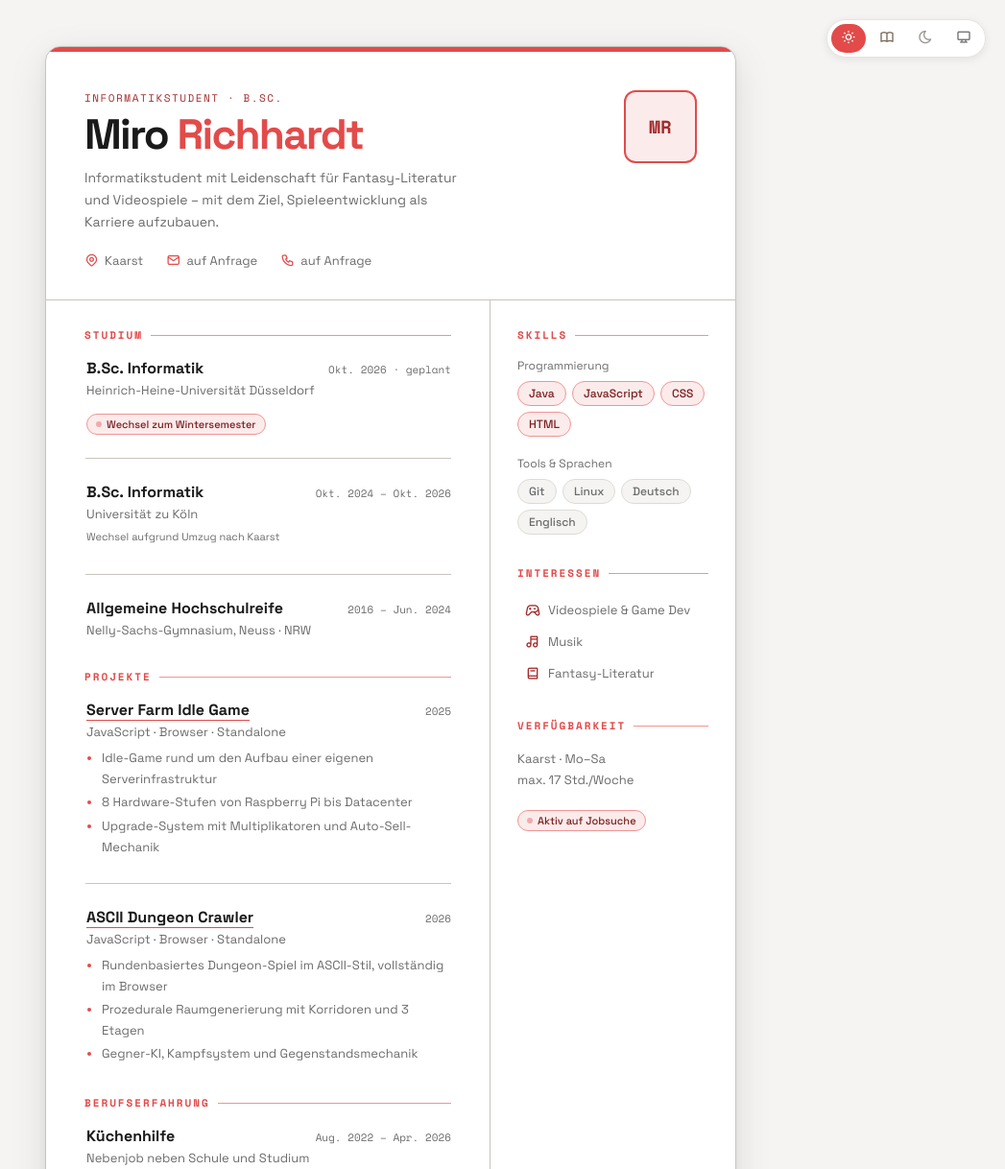
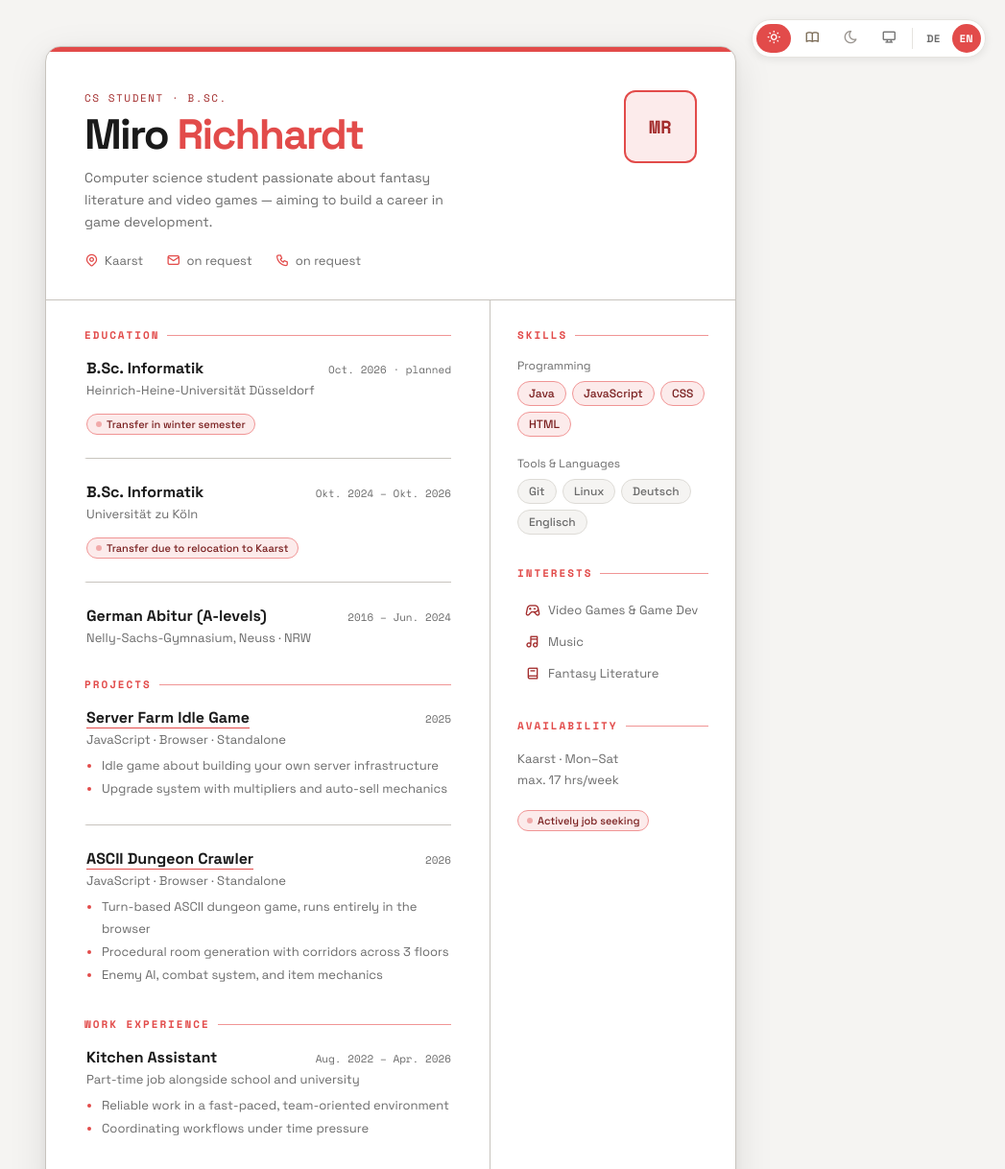
Before and after one commit to Fmeilrios/portfolio, a plain HTML site: page miro_richhardt_resume.html in a window 1280 px wide. Shown: the top 1218 px of the page at 96% size, without its empty margins (233-1280 px from the left). Drawn offline with nearby package versions, Linux system fonts and the light colour scheme.

Commit message:
Add DE/EN i18n, move games to projects/, stagger on lang switch
- New i18n.js: full DE/EN translations for all pages and game messages
- DE/EN toggle buttons in theme switcher pill on every page
- Stagger animation triggers on language switch (same as theme switch)
- Game files moved to projects/ folder
- Status badge styling for edu2 relocation note
- Remove redundant bullet points (hardware tiers, work.li2)
- Update README with localization and new project paths

Co-Authored-By: Claude Sonnet 4.6 <noreply@anthropic.com>

```diff
--- /dev/null
+++ b/i18n.js
@@ -0,0 +1,179 @@
+(function () {
+  const LANG_KEY = 'resume-lang';
+
+  const T = {
+    de: {
+      // resume page
+      'resume.title':         'Miro Richhardt – Informatikstudent',
+      'resume.eyebrow':       'Informatikstudent · B.Sc.',
+      'resume.tagline':       'Informatikstudent mit Leidenschaft für Fantasy-Literatur und Videospiele – mit dem Ziel, Spieleentwicklung als Karriere aufzubauen.',
+      'resume.on-request':    'auf Anfrage',
+      'section.education':    'Studium',
+      'edu1.date':            'Okt. 2026 · geplant',
+      'edu1.badge':           'Wechsel zum Wintersemester',
+      'edu2.note':            'Wechsel aufgrund Umzug nach Kaarst',
+      'edu3.title':           'Allgemeine Hochschulreife',
+      'section.projects':     'Projekte',
+      'sf.li1':               'Idle-Game rund um den Aufbau einer eigenen Serverinfrastruktur',
+      'sf.li2':               '8 Hardware-Stufen von Raspberry Pi bis Datacenter',
+      'sf.li3':               'Upgrade-System mit Multiplikatoren und Auto-Sell-Mechanik',
+      'dc.li1':               'Rundenbasiertes Dungeon-Spiel im ASCII-Stil, vollständig im Browser',
+      'dc.li2':               'Prozedurale Raumgenerierung mit Korridoren und 3 Etagen',
+      'dc.li3':               'Gegner-KI, Kampfsystem und Gegenstandsmechanik',
+      'section.work':         'Berufserfahrung',
+      'work.title':           'Küchenhilfe',
+      'work.sub':             'Nebenjob neben Schule und Studium',
+      'work.li1':             'Zuverlässige Arbeit in einem schnellen, teamorientierten Umfeld',
+      'work.li2':             'Verantwortungsbewusstsein und Durchhaltevermögen über mehrere Jahre',
+      'work.li3':             'Koordination von Abläufen unter Zeitdruck',
+      'section.skills':       'Skills',
+      'skills.prog':          'Programmierung',
+      'skills.tools':         'Tools & Sprachen',
+      'section.interests':    'Interessen',
+      'interest.games':       'Videospiele & Game Dev',
+      'interest.music':       'Musik',
+      'interest.fantasy':     'Fantasy-Literatur',
+      'section.avail':        'Verfügbarkeit',
+      'avail.detail':         'Kaarst · Mo–Sa<br>max. 17 Std./Woche',
+      'avail.badge':          'Aktiv auf Jobsuche',
+      // dungeon page
+      'dungeon.back':         '← zurück zum lebenslauf',
+      'dungeon.hint.keys':    'WASD / Pfeiltasten',
+      'dungeon.hint.player':  'Du',
+      'dungeon.hint.enemies': 'Feinde',
+      'dungeon.hint.flask':   'Heiltrank',
+      'dungeon.hint.atk':     'ATK-Drop',
+      'dungeon.hint.stairs':  'Treppe',
+      'dungeon.hint.restart': 'R = Neustart',
+      // dungeon game messages
+      'game.welcome':         'Willkommen! Erkunde den Dungeon. R = Neustart.',
+      'game.enemy.killed':    dmg => `Feind besiegt! (+${dmg} Schaden)`,
+      'game.atk.drop':        'Ein Angriffsbuff fiel zu Boden!',
+      'game.enemy.hit':       (dmg, hp) => `Treffer! ${dmg} Schaden → Feind HP: ${hp}`,
+      'game.floor.next':      floor => `Du steigst tiefer hinab... Etage ${floor}.`,
+      'game.win':             '★ Dungeon bezwungen! Du hast gewonnen! (R = Neustart)',
+      'game.overheal':        (ov, max) => `Überheilung! Max HP +${ov} (jetzt ${max})`,
+      'game.heal':            heal => `Heiltrank! +${heal} HP`,
+      'game.atk.buff':        (atk, tot) => `Angriffsbuff! ATK +${atk} (jetzt ${tot})`,
+      'game.dead':            '† Du bist gestorben. (R = Neustart)',
+      'game.enemy.attack':    dmg => `Feind trifft dich! −${dmg} HP`,
+      'game.stats':           (bar, hp, max, atk, floor, n) => `HP [${bar}] ${hp}/${max}   ATK ${atk}   Etage ${floor}/3   Feinde ${n}`,
+      // serverfarm page
+      'sf.back':              '← zurück zum lebenslauf',
+      'sf.reset.title':       'Fortschritt zurücksetzen',
+      'sf.confirm.reset':     'Fortschritt wirklich zurücksetzen?',
+      'sf.farm.label':        'Deine Farm',
+      'sf.farm.empty':        'Leer — kaufe deinen ersten Server',
+      'sf.section.hardware':  'Hardware',
+      'sf.section.upgrades':  'Upgrades',
+    },
+    en: {
+      // resume page
+      'resume.title':         'Miro Richhardt – CS Student',
+      'resume.eyebrow':       'CS Student · B.Sc.',
+      'resume.tagline':       'Computer science student passionate about fantasy literature and video games — aiming to build a career in game development.',
+      'resume.on-request':    'on request',
+      'section.education':    'Education',
+      'edu1.date':            'Oct. 2026 · planned',
+      'edu1.badge':           'Transfer in winter semester',
+      'edu2.note':            'Transfer due to relocation to Kaarst',
+      'edu3.title':           'German Abitur (A-levels)',
+      'section.projects':     'Projects',
+      'sf.li1':               'Idle game about building your own server infrastructure',
+      'sf.li2':               '8 hardware tiers from Raspberry Pi to Data Center',
+      'sf.li3':               'Upgrade system with multipliers and auto-sell mechanics',
+      'dc.li1':               'Turn-based ASCII dungeon game, runs entirely in the browser',
+      'dc.li2':               'Procedural room generation with corridors across 3 floors',
+      'dc.li3':               'Enemy AI, combat system, and item mechanics',
+      'section.work':         'Work Experience',
+      'work.title':           'Kitchen Assistant',
+      'work.sub':             'Part-time job alongside school and university',
+      'work.li1':             'Reliable work in a fast-paced, team-oriented environment',
+      'work.li2':             'Accountability and perseverance over several years',
+      'work.li3':             'Coordinating workflows under time pressure',
+      'section.skills':       'Skills',
+      'skills.prog':          'Programming',
+      'skills.tools':         'Tools & Languages',
+      'section.interests':    'Interests',
+      'interest.games':       'Video Games & Game Dev',
+      'interest.music':       'Music',
+      'interest.fantasy':     'Fantasy Literature',
+      'section.avail':        'Availability',
+      'avail.detail':         'Kaarst · Mon–Sat<br>max. 17 hrs/week',
+      'avail.badge':          'Actively job seeking',
+      // dungeon page
+      'dungeon.back':         '← back to resume',
+      'dungeon.hint.keys':    'WASD / Arrow keys',
+      'dungeon.hint.player':  'You',
+      'dungeon.hint.enemies': 'Enemies',
+      'dungeon.hint.flask':   'Health potion',
+      'dungeon.hint.atk':     'ATK drop',
+      'dungeon.hint.stairs':  'Stairs',
+      'dungeon.hint.restart': 'R = Restart',
+      // dungeon game messages
+      'game.welcome':         'Welcome! Explore the dungeon. R = Restart.',
+      'game.enemy.killed':    dmg => `Enemy defeated! (+${dmg} damage)`,
+      'game.atk.drop':        'An attack buff dropped!',
+      'game.enemy.hit':       (dmg, hp) => `Hit! ${dmg} damage → Enemy HP: ${hp}`,
+      'game.floor.next':      floor => `You descend deeper... Floor ${floor}.`,
+      'game.win':             '★ Dungeon conquered! You win! (R = Restart)',
+      'game.overheal':        (ov, max) => `Overheal! Max HP +${ov} (now ${max})`,
+      'game.heal':            heal => `Health potion! +${heal} HP`,
+      'game.atk.buff':        (atk, tot) => `Attack buff! ATK +${atk} (now ${tot})`,
+      'game.dead':            '† You died. (R = Restart)',
+      'game.enemy.attack':    dmg => `Enemy hits you! −${dmg} HP`,
+      'game.stats':           (bar, hp, max, atk, floor, n) => `HP [${bar}] ${hp}/${max}   ATK ${atk}   Floor ${floor}/3   Enemies ${n}`,
+      // serverfarm page
+      'sf.back':              '← back to resume',
+      'sf.reset.title':       'Reset progress',
+      'sf.confirm.reset':     'Really reset all progress?',
+      'sf.farm.label':        'Your Farm',
+      'sf.farm.empty':        'Empty — buy your first server',
+      'sf.section.hardware':  'Hardware',
+      'sf.section.upgrades':  'Upgrades',
+    },
+  };
+
+  let lang = localStorage.getItem(LANG_KEY) ||
+    (navigator.language && navigator.language.startsWith('de') ? 'de' : 'en');
+
+  window.t = function (key) {
+    const args = Array.prototype.slice.call(arguments, 1);
+    const val = (T[lang] || T.de)[key] != null ? (T[lang] || T.de)[key] : (T.de[key] != null ? T.de[key] : key);
+    return typeof val === 'function' ? val.apply(null, args) : val;
+  };
+
+  function applyTranslations() {
+    var titleKey = document.documentElement.dataset.titleKey;
+    if (titleKey) document.title = window.t(titleKey);
+    document.querySelectorAll('[data-i18n]').forEach(function (el) {
+      el.textContent = window.t(el.dataset.i18n);
+    });
+    document.querySelectorAll('[data-i18n-html]').forEach(function (el) {
+      el.innerHTML = window.t(el.dataset.i18nHtml);
+    });
+    document.querySelectorAll('[data-i18n-title]').forEach(function (el) {
+      el.title = window.t(el.dataset.i18nTitle);
+    });
+    document.querySelectorAll('.lang-btn').forEach(function (btn) {
+      btn.classList.toggle('active', btn.dataset.lang === lang);
+    });
+    if (typeof onLangChange === 'function') onLangChange();
+  }
+
+  window.applyLang = function (newLang) {
+    lang = newLang;
+    window.currentLang = lang;
+    localStorage.setItem(LANG_KEY, lang);
+    document.documentElement.lang = lang;
+    applyTranslations();
+  };
+
+  window.currentLang = lang;
+
+  if (document.readyState === 'loading') {
+    document.addEventListener('DOMContentLoaded', function () { window.applyLang(lang, false); });
+  } else {
+    window.applyLang(lang, false);
+  }
+})();
--- a/main.js
+++ b/main.js
@@ -43,6 +43,8 @@
     staggerElements();
   }
 
+  window.onLangChange = staggerElements;
+
   document.readyState === 'loading'
     ? document.addEventListener('DOMContentLoaded', init)
     : init();
--- a/miro_richhardt_resume.html
+++ b/miro_richhardt_resume.html
@@ -1,5 +1,5 @@
 <!DOCTYPE html>
-<html lang="de">
+<html lang="de" data-title-key="resume.title">
 <head>
 <meta charset="UTF-8">
 <meta name="viewport" content="width=device-width, initial-scale=1.0">
@@ -9,11 +9,14 @@
 <link rel="stylesheet" href="style.css">
 </head>
 <body>
-<div class="theme-switcher" role="group" aria-label="Theme auswählen">
+<div class="theme-switcher" role="group" aria-label="Theme">
   <button class="theme-btn" data-theme="light" title="Light"><i class="ti ti-sun" aria-hidden="true"></i></button>
   <button class="theme-btn" data-theme="reader" title="Reader"><i class="ti ti-book" aria-hidden="true"></i></button>
   <button class="theme-btn" data-theme="dark" title="Dark"><i class="ti ti-moon" aria-hidden="true"></i></button>
   <button class="theme-btn" data-theme="black" title="Black (OLED)"><i class="ti ti-device-desktop" aria-hidden="true"></i></button>
+  <span class="switcher-sep"></span>
+  <button class="lang-btn" data-lang="de" onclick="applyLang('de')">DE</button>
+  <button class="lang-btn" data-lang="en" onclick="applyLang('en')">EN</button>
 </div>
 <div class="resume">
   <div class="accent-bar"></div>
@@ -21,9 +24,9 @@
   <div class="header">
     <div class="header-grid">
       <div>
-        <div class="eyebrow">Informatikstudent · B.Sc.</div>
+        <div class="eyebrow" data-i18n="resume.eyebrow">Informatikstudent · B.Sc.</div>
         <div class="name">Miro <span>Richhardt</span></div>
-        <div class="tagline">Informatikstudent mit Leidenschaft für Fantasy-Literatur und Videospiele – mit dem Ziel, Spieleentwicklung als Karriere aufzubauen.</div>
+        <div class="tagline" data-i18n="resume.tagline">Informatikstudent mit Leidenschaft für Fantasy-Literatur und Videospiele – mit dem Ziel, Spieleentwicklung als Karriere aufzubauen.</div>
         <div class="contact-row">
           <a class="contact-item" href="https://maps.app.goo.gl/MgGUWEsdtUZaMnjy6" target="_blank" rel="noopener">
             <i class="ti ti-map-pin" aria-hidden="true"></i>
@@ -31,11 +34,11 @@
           </a>
           <span class="contact-item">
             <i class="ti ti-mail" aria-hidden="true"></i>
-            auf Anfrage
+            <span data-i18n="resume.on-request">auf Anfrage</span>
           </span>
           <span class="contact-item">
             <i class="ti ti-phone" aria-hidden="true"></i>
-            auf Anfrage
+            <span data-i18n="resume.on-request">auf Anfrage</span>
           </span>
         </div>
       </div>
@@ -47,15 +50,15 @@
     <div class="main-col">
 
       <div class="section-gap">
-        <div class="section-label">Studium</div>
+        <div class="section-label" data-i18n="section.education">Studium</div>
 
         <div class="entry">
           <div class="entry-header">
             <div class="entry-title">B.Sc. Informatik</div>
-            <div class="entry-date">Okt. 2026 · geplant</div>
+            <div class="entry-date" data-i18n="edu1.date">Okt. 2026 · geplant</div>
           </div>
           <div class="entry-sub">Heinrich-Heine-Universität Düsseldorf</div>
-          <div class="status-badge"><div class="dot"></div>Wechsel zum Wintersemester</div>
+          <div class="status-badge"><div class="dot"></div><span data-i18n="edu1.badge">Wechsel zum Wintersemester</span></div>
         </div>
 
         <div class="entry">
@@ -64,12 +67,12 @@
             <div class="entry-date">Okt. 2024 – Okt. 2026</div>
           </div>
           <div class="entry-sub">Universität zu Köln</div>
-          <div class="entry-sub" style="font-size:11px;margin-top:2px;">Wechsel aufgrund Umzug nach Kaarst</div>
+          <div class="status-badge"><div class="dot"></div><span data-i18n="edu2.note">Wechsel aufgrund Umzug nach Kaarst</span></div>
         </div>
 
         <div class="entry">
           <div class="entry-header">
-            <div class="entry-title">Allgemeine Hochschulreife</div>
+            <div class="entry-title" data-i18n="edu3.title">Allgemeine Hochschulreife</div>
             <div class="entry-date">2016 – Jun. 2024</div>
           </div>
           <div class="entry-sub">Nelly-Sachs-Gymnasium, Neuss · NRW</div>
@@ -77,48 +80,46 @@
       </div>
 
       <div class="section-gap">
-        <div class="section-label">Projekte</div>
+        <div class="section-label" data-i18n="section.projects">Projekte</div>
 
-        <div class="entry" style="cursor:pointer" onclick="location.href='serverfarm.html'">
+        <div class="entry" style="cursor:pointer" onclick="location.href='projects/serverfarm.html'">
           <div class="entry-header">
-            <div class="entry-title"><a href="serverfarm.html" style="color:inherit;text-decoration:none;border-bottom:1px solid var(--color-accent);">Server Farm Idle Game</a></div>
+            <div class="entry-title"><a href="projects/serverfarm.html" style="color:inherit;text-decoration:none;border-bottom:1px solid var(--color-accent);">Server Farm Idle Game</a></div>
             <div class="entry-date">2025</div>
           </div>
           <div class="entry-sub">JavaScript · Browser · Standalone</div>
           <ul class="bullet">
-            <li>Idle-Game rund um den Aufbau einer eigenen Serverinfrastruktur</li>
-            <li>8 Hardware-Stufen von Raspberry Pi bis Datacenter</li>
-            <li>Upgrade-System mit Multiplikatoren und Auto-Sell-Mechanik</li>
+            <li data-i18n="sf.li1">Idle-Game rund um den Aufbau einer eigenen Serverinfrastruktur</li>
+            <li data-i18n="sf.li3">Upgrade-System mit Multiplikatoren und Auto-Sell-Mechanik</li>
           </ul>
         </div>
 
-        <div class="entry" style="cursor:pointer" onclick="location.href='dungeon.html'">
+        <div class="entry" style="cursor:pointer" onclick="location.href='projects/dungeon.html'">
           <div class="entry-header">
-            <div class="entry-title"><a href="dungeon.html" style="color:inherit;text-decoration:none;border-bottom:1px solid var(--color-accent);">ASCII Dungeon Crawler</a></div>
+            <div class="entry-title"><a href="projects/dungeon.html" style="color:inherit;text-decoration:none;border-bottom:1px solid var(--color-accent);">ASCII Dungeon Crawler</a></div>
             <div class="entry-date">2026</div>
           </div>
           <div class="entry-sub">JavaScript · Browser · Standalone</div>
           <ul class="bullet">
-            <li>Rundenbasiertes Dungeon-Spiel im ASCII-Stil, vollständig im Browser</li>
-            <li>Prozedurale Raumgenerierung mit Korridoren und 3 Etagen</li>
-            <li>Gegner-KI, Kampfsystem und Gegenstandsmechanik</li>
+            <li data-i18n="dc.li1">Rundenbasiertes Dungeon-Spiel im ASCII-Stil, vollständig im Browser</li>
+            <li data-i18n="dc.li2">Prozedurale Raumgenerierung mit Korridoren und 3 Etagen</li>
+            <li data-i18n="dc.li3">Gegner-KI, Kampfsystem und Gegenstandsmechanik</li>
           </ul>
         </div>
       </div>
 
       <div class="section-gap">
-        <div class="section-label">Berufserfahrung</div>
+        <div class="section-label" data-i18n="section.work">Berufserfahrung</div>
 
         <div class="entry">
           <div class="entry-header">
-            <div class="entry-title">Küchenhilfe</div>
+            <div class="entry-title" data-i18n="work.title">Küchenhilfe</div>
             <div class="entry-date">Aug. 2022 – Apr. 2026</div>
           </div>
-          <div class="entry-sub">Nebenjob neben Schule und Studium</div>
+          <div class="entry-sub" data-i18n="work.sub">Nebenjob neben Schule und Studium</div>
           <ul class="bullet">
-            <li>Zuverlässige Arbeit in einem schnellen, teamorientierten Umfeld</li>
-            <li>Verantwortungsbewusstsein und Durchhaltevermögen über mehrere Jahre</li>
-            <li>Koordination von Abläufen unter Zeitdruck</li>
+            <li data-i18n="work.li1">Zuverlässige Arbeit in einem schnellen, teamorientierten Umfeld</li>
+            <li data-i18n="work.li3">Koordination von Abläufen unter Zeitdruck</li>
           </ul>
         </div>
       </div>
@@ -128,10 +129,10 @@
     <div class="side-col">
 
       <div class="section-gap">
-        <div class="section-label">Skills</div>
+        <div class="section-label" data-i18n="section.skills">Skills</div>
 
         <div class="skill-group">
-          <div class="skill-group-label">Programmierung</div>
+          <div class="skill-group-label" data-i18n="skills.prog">Programmierung</div>
           <div class="skill-tags">
             <span class="tag">Java</span>
             <span class="tag">JavaScript</span>
@@ -141,7 +142,7 @@
         </div>
 
         <div class="skill-group">
-          <div class="skill-group-label">Tools & Sprachen</div>
+          <div class="skill-group-label" data-i18n="skills.tools">Tools & Sprachen</div>
           <div class="skill-tags">
             <span class="tag neutral">Git</span>
             <span class="tag neutral">Linux</span>
@@ -152,26 +153,24 @@
       </div>
 
       <div class="section-gap">
-        <div class="section-label">Interessen</div>
+        <div class="section-label" data-i18n="section.interests">Interessen</div>
         <div class="interest-list">
-          <div class="interest-item"><i class="ti ti-device-gamepad-2" aria-hidden="true"></i>Videospiele & Game Dev</div>
-<div class="interest-item"><i class="ti ti-music" aria-hidden="true"></i>Musik</div>
-          <div class="interest-item"><i class="ti ti-book-2" aria-hidden="true"></i>Fantasy-Literatur</div>
+          <div class="interest-item"><i class="ti ti-device-gamepad-2" aria-hidden="true"></i><span data-i18n="interest.games">Videospiele & Game Dev</span></div>
+          <div class="interest-item"><i class="ti ti-music" aria-hidden="true"></i><span data-i18n="interest.music">Musik</span></div>
+          <div class="interest-item"><i class="ti ti-book-2" aria-hidden="true"></i><span data-i18n="interest.fantasy">Fantasy-Literatur</span></div>
         </div>
       </div>
 
       <div>
-        <div class="section-label">Verfügbarkeit</div>
-        <div class="avail-detail">
-          Kaarst · Mo–Sa<br>
-          max. 17 Std./Woche
-        </div>
-        <div class="status-badge"><div class="dot"></div>Aktiv auf Jobsuche</div>
+        <div class="section-label" data-i18n="section.avail">Verfügbarkeit</div>
+        <div class="avail-detail" data-i18n-html="avail.detail">Kaarst · Mo–Sa<br>max. 17 Std./Woche</div>
+        <div class="status-badge"><div class="dot"></div><span data-i18n="avail.badge">Aktiv auf Jobsuche</span></div>
       </div>
 
     </div>
   </div>
 </div>
+<script src="i18n.js"></script>
 <script src="main.js"></script>
 </body>
 </html>
--- a/gamethemes.css
+++ b/projects/gamethemes.css
@@ -121,3 +121,27 @@
   background: var(--switcher-active);
   color: #ffffff;
 }
+.switcher-sep {
+  width: 1px;
+  background: var(--switcher-border);
+  margin: 4px 2px;
+  align-self: stretch;
+}
+.lang-btn {
+  font-size: 11px;
+  font-weight: 700;
+  letter-spacing: 0.04em;
+  padding: 5px 8px;
+  border-radius: 20px;
+  border: none;
+  cursor: pointer;
+  background: transparent;
+  color: var(--switcher-text);
+  transition: background 0.2s, color 0.2s;
+  line-height: 1;
+  font-family: inherit;
+}
+.lang-btn.active {
+  background: var(--switcher-active);
+  color: #ffffff;
+}
--- a/serverfarm.js
+++ b/projects/serverfarm.js
@@ -211,7 +211,7 @@ function buyUpgrade(id) {
 }
 
 function resetProgress() {
-  if (!confirm('Fortschritt wirklich zurücksetzen?')) return;
+  if (!confirm(t('sf.confirm.reset'))) return;
   localStorage.removeItem(SAVE_KEY);
   state = freshState();
   tickCount = 0;
@@ -294,7 +294,7 @@ function renderShop() {
 
   const owned = SERVERS.filter(s => state.servers[s.id] > 0);
   document.getElementById('farm-grid').innerHTML = owned.length === 0
-    ? `<div class="farm-row"><span class="farm-row-icon">·</span><span class="farm-row-name" style="color:var(--color-dim)">Empty — buy your first server</span></div>`
+    ? `<div class="farm-row"><span class="farm-row-icon">·</span><span class="farm-row-name" style="color:var(--color-dim)">${t('sf.farm.empty')}</span></div>`
     : owned.map(s => `<div class="farm-row active">
         <span class="farm-row-icon">${s.icon}</span>
         <span class="farm-row-name">${s.name}</span>
@@ -304,6 +304,7 @@ function renderShop() {
 }
 
 function onThemeChange() { renderShop(); }
+function onLangChange() { renderShop(); }
 
 document.addEventListener('keydown', ev => {
   if (ev.code === 'Space' && !ev.repeat) { ev.preventDefault(); processClick(); }
--- a/style.css
+++ b/style.css
@@ -141,6 +141,30 @@
   transition: background 0.2s, color 0.2s;
 }
 .theme-btn.active {
+  background: var(--switcher-active-bg);
+  color: var(--switcher-active-text);
+}
+.switcher-sep {
+  width: 1px;
+  background: var(--switcher-border);
+  margin: 4px 2px;
+  align-self: stretch;
+}
+.lang-btn {
+  font-size: 11px;
+  font-weight: 700;
+  letter-spacing: 0.04em;
+  padding: 5px 8px;
+  border-radius: 20px;
+  border: none;
+  cursor: pointer;
+  background: transparent;
+  color: var(--switcher-text);
+  transition: background 0.2s, color 0.2s;
+  line-height: 1;
+  font-family: inherit;
+}
+.lang-btn.active {
   background: var(--switcher-active-bg);
   color: var(--switcher-active-text);
 }
```
Also changed, not shown: projects/dungeon.html (renamed from dungeon.html, +12 -8 lines), projects/dungeon.js (renamed from dungeon.js, +13 -12 lines), projects/serverfarm.html (renamed from serverfarm.html, +10 -6 lines), projects/gamethemes.js (renamed from gamethemes.js), 1 other file.
